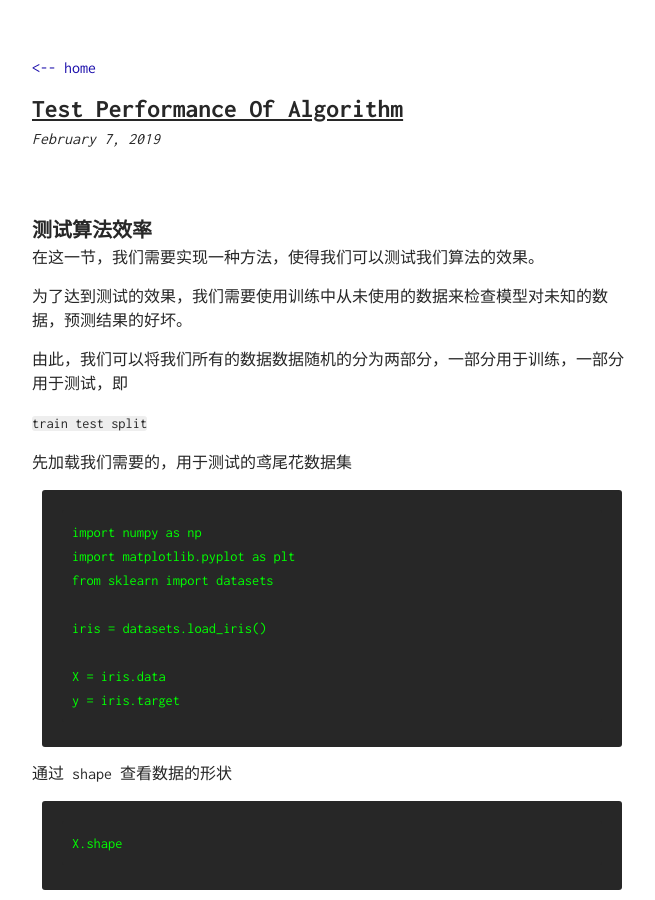
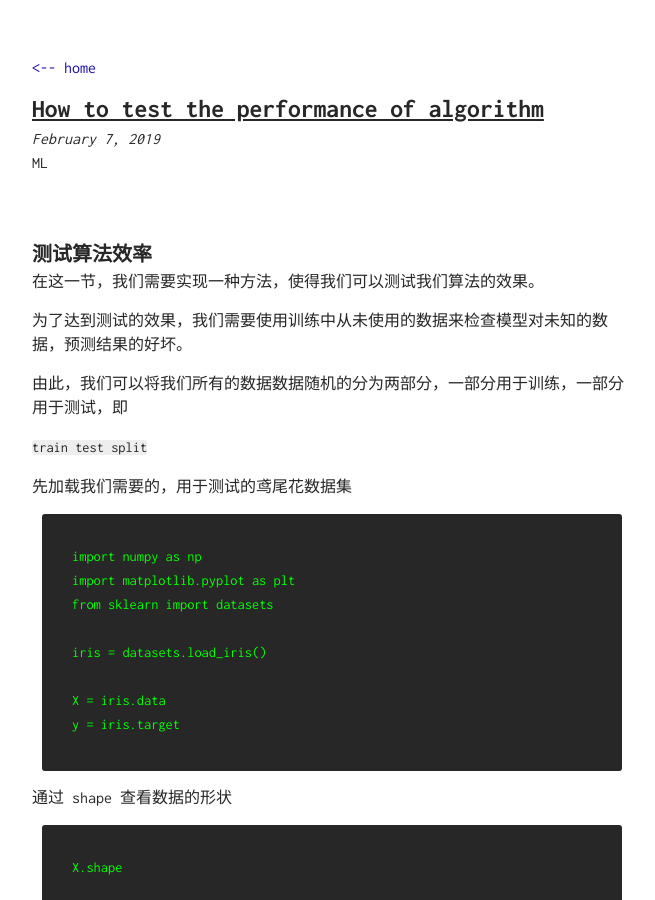
Before and after one commit to TobiahShaw/TobiahShaw.github.io, a Jekyll site: the page built from _posts/2019-02-07-Test-Performance-of-Algorithm.md, in a window 1280 px wide and 900 px high. Shown: the whole window, without its empty margins (308-963 px from the left). Built offline with Jekyll 4.4.1, drawn with Linux system fonts in a browser that asks for light colours; our own code applies the rules of GitHub Pages for plain Markdown files.

Commit message:
update post

````diff
--- a/_posts/2019-02-07-Test-Performance-of-Algorithm.md
+++ b/_posts/2019-02-07-Test-Performance-of-Algorithm.md
@@ -1,3 +1,8 @@
+---
+layout: post
+title: How to test the performance of algorithm
+tag: ML
+---
 
 # 测试算法效率
 
@@ -28,13 +33,17 @@
 X.shape
 ```
 
+```terminal
 (150, 4)
+```
 
 ```python
 y.shape
 ```
 
+```terminal
 (150,)
+```
 
 ## 实现 train test split 算法
 
@@ -61,7 +70,9 @@
 test_size
 ```
 
+```terminal
 30
+```
 
 - 生成训练集和测试集的索引
 
@@ -91,8 +102,10 @@
 print(y_train.shape)
 ```
 
+```terminal
 (120, 4)
 (120,)
+```
 
 查看一下测试集样本和标签的大小
 
@@ -101,8 +114,10 @@
 print(y_test.shape)
 ```
 
+```terminal
 (30, 4)
 (30,)
+```
 
 ## 封装算法
 
@@ -139,10 +154,12 @@
 print(y_test.shape)
 ```
 
+```terminal
 (120, 4)
 (120,)
 (30, 4)
 (30,)
+```
 
 ## 将结果用于上一节 kNN 算法
 
@@ -151,7 +168,9 @@
 my_kNN_classifier.fit(X_train=X_train, y_train=y_train)
 ```
 
+```terminal
 kNN(k=3)
+```
 
 ```python
 y_predict = my_kNN_classifier.predict(X_predict=X_test)
@@ -159,15 +178,19 @@
 y_predict
 ```
 
+```terminal
 array([2, 0, 0, 1, 0, 0, 0, 2, 1, 1, 0, 0, 0, 2, 1, 0, 0, 2, 0, 1, 2, 1,
            0, 1, 2, 0, 0, 2, 1, 2])
+```
 
 ```python
 y_test
 ```
 
+```terminal
 array([2, 0, 0, 1, 0, 0, 0, 2, 1, 1, 0, 0, 0, 2, 1, 0, 0, 2, 0, 1, 2, 2,
            0, 1, 2, 0, 0, 2, 1, 2])
+```
 
 通过计算正确预测的比例来衡量效率
 
@@ -177,7 +200,9 @@
 accuracy
 ```
 
+```terminal
 0.9666666666666667
+```
 
 ## sklearn 中的 train_test_split
 
@@ -193,7 +218,9 @@
 print(y_test.shape)
 ```
 
+```terminal
 (120, 4)
 (120,)
 (30, 4)
 (30,)
+```
````
